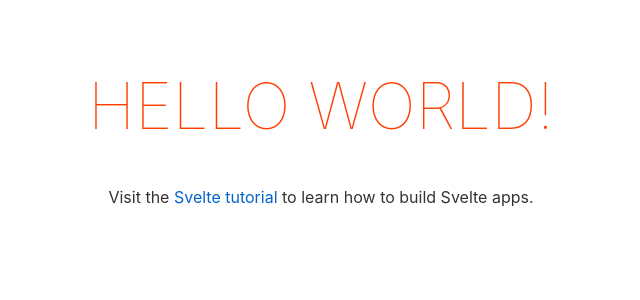
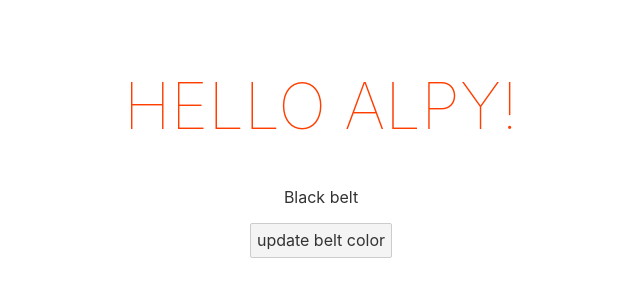
Before and after one commit to SarEnderTarkanson/myproject, a Svelte app: page / in a window 1280 px wide. Shown: the top 300 px of the page, without its empty margins (319-959 px from the left). Built offline with nearby package versions, Linux system fonts and the light colour scheme.

Commit message:
added a simple button to dynamically change the state of a text

```diff
--- a/src/App.svelte
+++ b/src/App.svelte
@@ -1,13 +1,17 @@
 <script>
-	export let name;
+	let name = "Alpy";
+	let beltColor = "Black";
+	const handleClick = () => {
+		beltColor = "Orange"
+	}
 </script>
 
 <main>
 	<h1>Hello {name}!</h1>
 	<p>
-		Visit the <a href="https://svelte.dev/tutorial">Svelte tutorial</a> to learn
-		how to build Svelte apps.
+		{beltColor} belt
 	</p>
+	<button on:click={handleClick}>update belt color</button>
 </main>
 
 <style>
```
